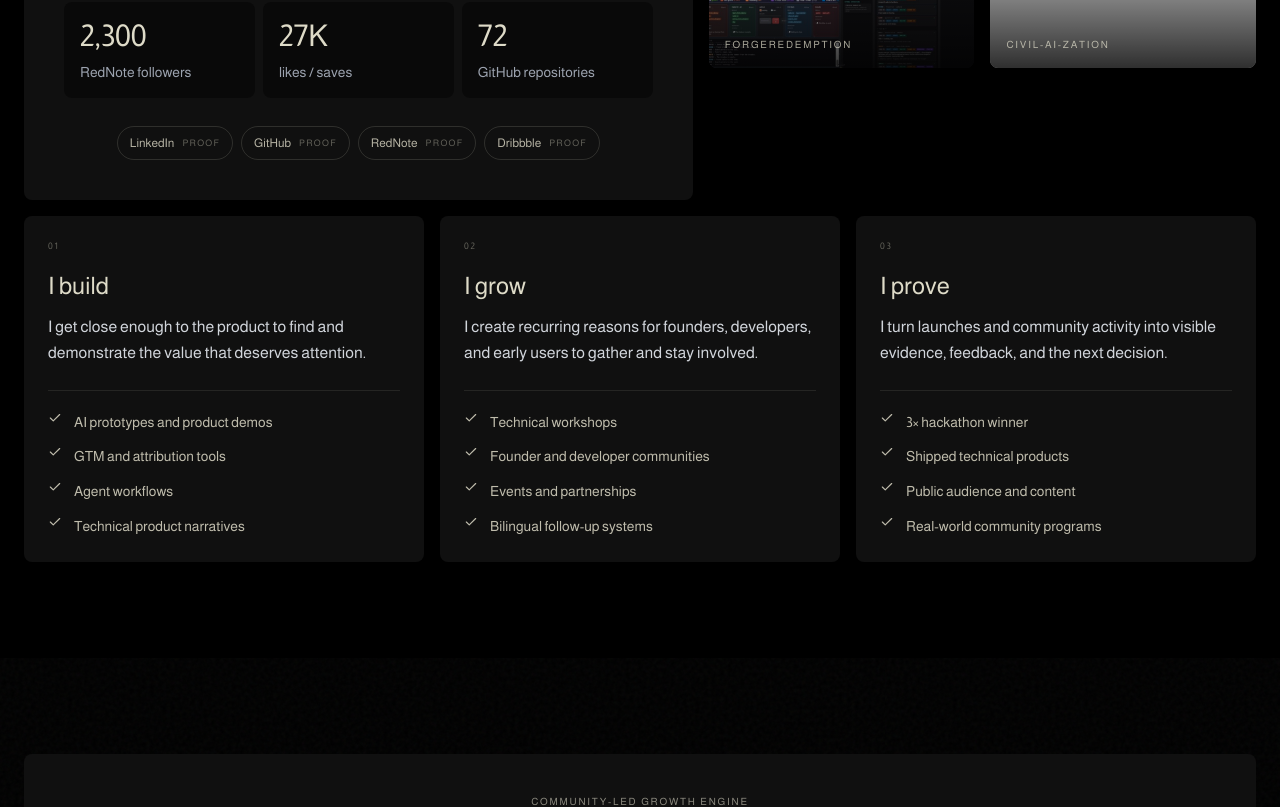
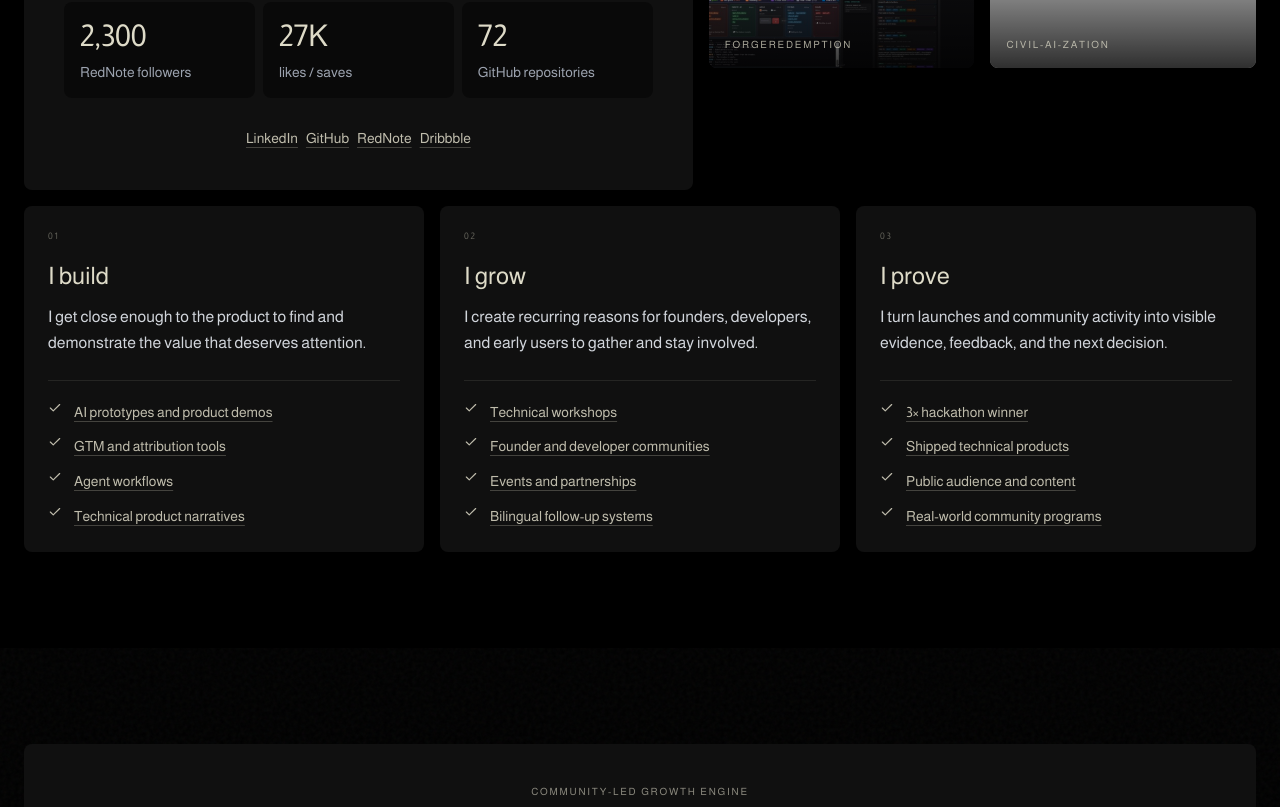
Before and after one commit to anne-creator/anne-creator.github.io, a React (Vite) app: page / in a window 1280 px wide. Shown: the part 1340-2147 px from the top of the page. Built offline with nearby package versions, Linux system fonts and the light colour scheme; grey boxes are pictures that could not be loaded.

Commit message:
Simplify portfolio evidence links

```diff
--- a/src/App.tsx
+++ b/src/App.tsx
@@ -292,7 +292,7 @@ function WeChatQrPopover() {
   );
 }
 
-function ProofPreview({ source }: { source: ProofSource }) {
+function ProofPreview({ source, triggerLabel }: { source: ProofSource; triggerLabel?: string }) {
   const [open, setOpen] = useState(false);
   const generatedId = useId();
   const wrapperRef = useRef<HTMLDivElement>(null);
@@ -343,12 +343,13 @@ function ProofPreview({ source }: { source: ProofSource }) {
       <button
         aria-controls={previewId}
         aria-expanded={open}
-        className="group inline-flex w-full items-center justify-between gap-2 rounded-full border border-primary/15 px-3 py-2 text-left text-xs text-primary/80 transition hover:border-primary/40 hover:text-primary focus-visible:outline-none focus-visible:ring-2 focus-visible:ring-primary/70 sm:w-auto"
+        className={`group inline-flex text-left text-primary/85 underline decoration-primary/25 decoration-1 underline-offset-4 transition hover:text-primary hover:decoration-primary/80 focus-visible:outline-none focus-visible:ring-2 focus-visible:ring-primary/70 ${
+          triggerLabel ? 'w-fit text-sm leading-relaxed' : 'text-sm'
+        }`}
         onClick={() => setOpen((value) => !value)}
         type="button"
       >
-        <span>{source.label}</span>
-        <span className="text-[9px] uppercase tracking-[0.14em] text-primary/40">proof</span>
+        <span>{triggerLabel ?? source.label}</span>
       </button>
       <AnimatePresence>
         {open ? (
@@ -397,7 +398,7 @@ function ProofList({ sources }: { sources: ProofSource[] }) {
 
 function StatusPill({ status }: { status: ClaimStatus }) {
   const labels: Record<ClaimStatus, string> = {
-    verified: 'Proof so far',
+    verified: 'Completed',
     active: 'Active work',
     planned: 'Experimenting next',
   };
@@ -453,7 +454,7 @@ function WorkCard({ item, index, onOpen }: { item: WorkItem; index: number; onOp
         </ul>
         <div className="mt-auto flex items-center justify-between gap-4 pt-6">
           <span className="text-[10px] uppercase tracking-[0.16em] text-primary/45">
-            {item.links.length} proof source{item.links.length === 1 ? '' : 's'}
+            {item.links.length} source{item.links.length === 1 ? '' : 's'}
           </span>
           <span className="inline-flex items-center gap-2 rounded-full border border-primary/15 px-3 py-2 text-xs text-primary/80 transition group-hover:border-primary/40 group-hover:text-primary">
             Open project
@@ -528,7 +529,7 @@ function ProjectModal({ item, onClose }: { item: WorkItem; onClose: () => void }
           ))}
         </ul>
         <div className="mt-7 border-t border-primary/10 pt-5">
-          <p className="mb-3 text-[9px] uppercase tracking-[0.18em] text-primary/45">Supporting proof</p>
+          <p className="mb-3 text-[9px] uppercase tracking-[0.18em] text-primary/45">Sources</p>
           <ProofList sources={item.links} />
         </div>
       </motion.div>
@@ -594,13 +595,13 @@ function GtmStoryCard({ story, index }: { story: GtmStory; index: number }) {
           </div>
           <div className="mt-7 grid gap-8 xl:grid-cols-2">
             <StoryList items={story.approach} title="How the system works" />
-            <StoryList items={story.proof} title="Proof so far" />
+            <StoryList items={story.proof} title="What I’ve done" />
           </div>
           <div className="mt-8 rounded-[8px] bg-black/35 p-4">
             <StoryList items={story.nextTests} title="What I’m testing next" />
           </div>
           <div className="mt-7">
-            <p className="mb-3 text-[9px] uppercase tracking-[0.18em] text-primary/45">Supporting proof</p>
+            <p className="mb-3 text-[9px] uppercase tracking-[0.18em] text-primary/45">Sources</p>
             <ProofList sources={story.sources} />
           </div>
         </div>
@@ -774,9 +775,9 @@ function App() {
                 <p className="mt-3 text-base leading-relaxed text-gray-300">{capability.description}</p>
                 <ul className="mt-6 space-y-3 border-t border-primary/10 pt-5">
                   {capability.bullets.map((bullet) => (
-                    <li className="flex gap-3 text-sm leading-relaxed text-primary/85" key={bullet}>
+                    <li className="flex gap-3 text-sm leading-relaxed text-primary/85" key={bullet.label}>
                       <Check className="h-3.5 w-3.5 flex-none" />
-                      {bullet}
+                      <ProofPreview source={bullet.source} triggerLabel={bullet.label} />
                     </li>
                   ))}
                 </ul>
--- a/src/portfolioData.ts
+++ b/src/portfolioData.ts
@@ -92,17 +92,32 @@ export const capabilities = [
   {
     title: 'I build',
     description: 'I get close enough to the product to find and demonstrate the value that deserves attention.',
-    bullets: ['AI prototypes and product demos', 'GTM and attribution tools', 'Agent workflows', 'Technical product narratives'],
+    bullets: [
+      { label: 'AI prototypes and product demos', source: proofLinks[1] },
+      { label: 'GTM and attribution tools', source: proofLinks[0] },
+      { label: 'Agent workflows', source: proofLinks[1] },
+      { label: 'Technical product narratives', source: proofLinks[0] },
+    ],
   },
   {
     title: 'I grow',
     description: 'I create recurring reasons for founders, developers, and early users to gather and stay involved.',
-    bullets: ['Technical workshops', 'Founder and developer communities', 'Events and partnerships', 'Bilingual follow-up systems'],
+    bullets: [
+      { label: 'Technical workshops', source: proofLinks[0] },
+      { label: 'Founder and developer communities', source: proofLinks[0] },
+      { label: 'Events and partnerships', source: proofLinks[0] },
+      { label: 'Bilingual follow-up systems', source: proofLinks[2] },
+    ],
   },
   {
     title: 'I prove',
     description: 'I turn launches and community activity into visible evidence, feedback, and the next decision.',
-    bullets: ['3× hackathon winner', 'Shipped technical products', 'Public audience and content', 'Real-world community programs'],
+    bullets: [
+      { label: '3× hackathon winner', source: proofLinks[0] },
+      { label: 'Shipped technical products', source: proofLinks[1] },
+      { label: 'Public audience and content', source: proofLinks[2] },
+      { label: 'Real-world community programs', source: proofLinks[0] },
+    ],
   },
 ];
 
@@ -159,7 +174,7 @@ export const gtmStories: GtmStory[] = [
         summary: 'Public event-distribution profile supporting the workshop and community-program record.',
       },
       {
-        label: 'EAZO event proof',
+        label: 'EAZO event update',
         href: 'https://www.linkedin.com/feed/update/urn:li:activity:7464459906998317056/',
         kind: 'Hackathon and event record',
         summary: 'A public post connecting event participation, community distribution, and a GTM-tool win.',
@@ -236,7 +251,7 @@ export const gtmStories: GtmStory[] = [
         previewImage: posterlyticsImage,
       },
       {
-        label: 'EAZO GTM proof',
+        label: 'EAZO GTM update',
         href: 'https://www.linkedin.com/feed/update/urn:li:activity:7464459906998317056/',
         kind: 'Public launch and award',
         summary: 'Public evidence for the channel-attribution workflow and regional hackathon win.',
@@ -263,11 +278,11 @@ export const workItems: WorkItem[] = [
       'Won 1st place in EAZO HackSong Asia region with a $5,000 cash prize.',
       'Tracks channel-level performance for clearer growth decisions.',
       'Packages targeting and outreach judgment into repeatable workflows.',
-      'Uses public proof to show the outcome and momentum behind the work.',
+      'Uses public records to show the outcome and momentum behind the work.',
     ],
     links: [
       {
-        label: 'LinkedIn proof',
+        label: 'LinkedIn update',
         href: 'https://www.linkedin.com/feed/update/urn:li:activity:7464459906998317056/',
         kind: 'Award and launch post',
         summary: 'Public record of the product, team, event, and Asia regional 1st-place result.',
@@ -304,7 +319,7 @@ export const workItems: WorkItem[] = [
       {
         label: 'LinkedIn post',
         href: 'https://www.linkedin.com/feed/update/urn:li:activity:7469518204747399168/',
-        kind: 'Launch proof',
+        kind: 'Launch record',
         summary: 'Public product walkthrough and launch context.',
         previewImage: posterlyticsImage,
       },
```
Also changed, not shown: 1 other file (tests, documents, lock files or other folders).
